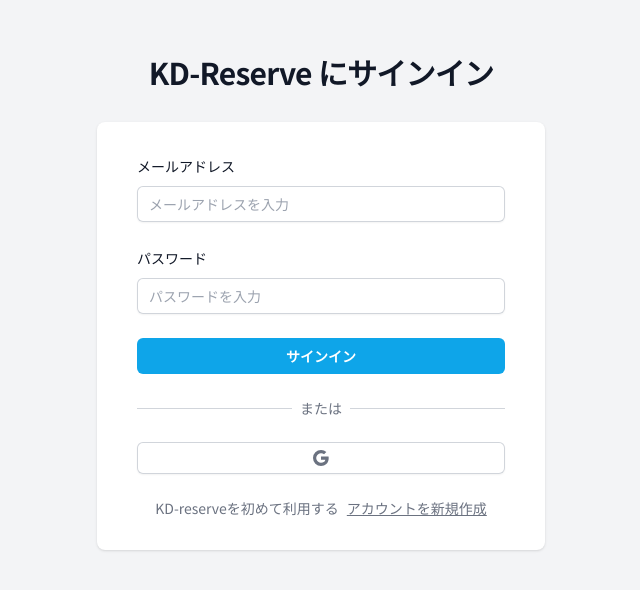
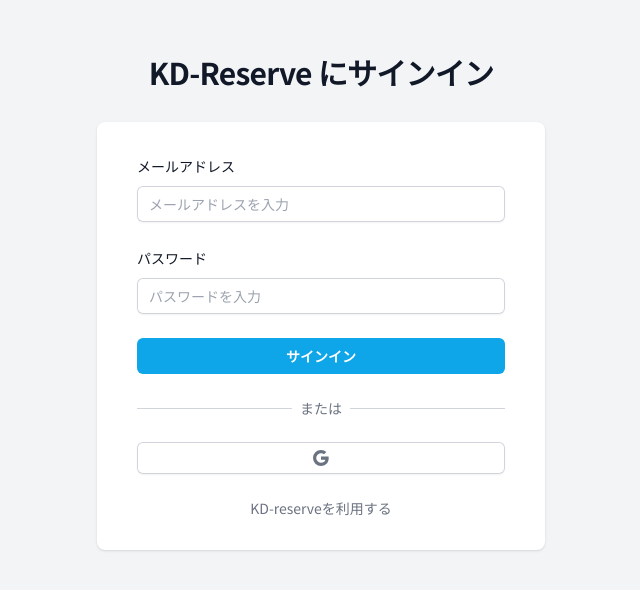
Before and after one commit to Aruche-code/kd-reserve, a Next.js app: page / in a window 1280 px wide. Shown: the part 110-700 px from the top of the page, without its empty margins (319-959 px from the left). Built offline with nearby package versions, Linux system fonts and the light colour scheme; no server answers.

Commit message:
新規登録削除

```diff
--- a/app/(root)/components/AuthForm.tsx
+++ b/app/(root)/components/AuthForm.tsx
@@ -1,8 +1,7 @@
 "use client";
-import axios from "axios";
 import Button from "@/app/components/Button";
 import Input from "@/app/components/inputs/Input";
-import { useCallback, useState, useEffect } from "react";
+import { useState, useEffect } from "react";
 import { FieldValues, SubmitHandler, useForm } from "react-hook-form";
 import AuthSocialButton from "./AuthSocialButton";
 import { BsGoogle } from "react-icons/bs";
@@ -28,14 +27,6 @@ const AuthForm = () => {
     }
   }, [status, session?.user?.role, router]);
 
-  const toggleVariant = useCallback(() => {
-    if (variant === "LOGIN") {
-      setVariant("REGISTER");
-    } else {
-      setVariant("LOGIN");
-    }
-  }, [variant]);
-
   const {
     register,
     handleSubmit,
@@ -50,15 +41,6 @@ const AuthForm = () => {
 
   const onSubmit: SubmitHandler<FieldValues> = (data) => {
     setIsLoading(true);
-
-    if (variant === "REGISTER") {
-      // Axios Register
-      axios
-        .post("/api/register", data)
-        .then(() => signIn("credentials", data))
-        .catch(() => toast.error("登録に失敗、再入力してください。"))
-        .finally(() => setIsLoading(false));
-    }
 
     if (variant === "LOGIN") {
       // NextAuth SignIn
@@ -174,14 +156,7 @@ const AuthForm = () => {
           </div>
         </div>
         <div className="flex gap-2 justify-center text-sm mt-6 px-2 text-gray-500">
-          <div>
-            {variant === "LOGIN"
-              ? "KD-reserveを初めて利用する"
-              : "すでにアカウントをお持ちですか？"}
-          </div>
-          <div onClick={toggleVariant} className="underline cursor-pointer">
-            {variant === "LOGIN" ? "アカウントを新規作成" : "ログイン"}
-          </div>
+          <div>KD-reserveを利用する</div>
         </div>
       </div>
     </div>
```
